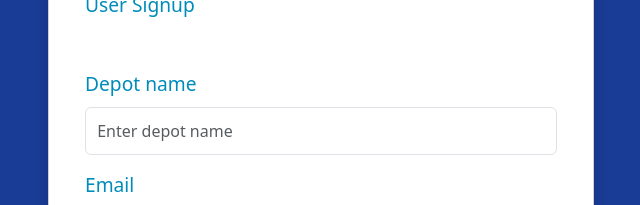
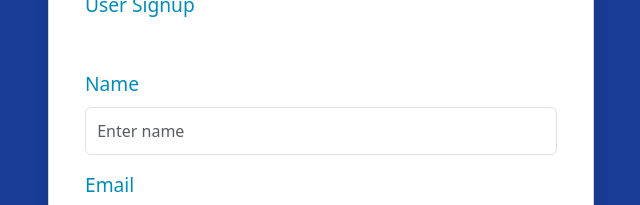
Before and after one commit to Punvireakroth/Survey, a React (Create React App) app in the folder client/: page /signup in a window 1280 px wide. Shown: the part 135-340 px from the top of the page, without its empty margins (319-959 px from the left). Built offline with nearby package versions, Linux system fonts and the light colour scheme; a web font is replaced by a local one.

Commit message:
Update static text

```diff
--- a/client/src/pages/Signup.jsx
+++ b/client/src/pages/Signup.jsx
@@ -52,12 +52,10 @@ const Signup = () => {
                   <div className="mb-3">
                     <Form onSubmit={handleSubmit}>
                       <Form.Group className="mb-3" controlId="formBasicEmail">
-                        <Form.Label className="text-center">
-                          Depot name
-                        </Form.Label>
+                        <Form.Label className="text-center">Name</Form.Label>
                         <Form.Control
                           type="text"
-                          placeholder="Enter depot name"
+                          placeholder="Enter name"
                           style={{ padding: 0.7 + "rem", color: "#008cba" }}
                           onChange={(e) => setName(e.target.value)}
                           value={name}
```
